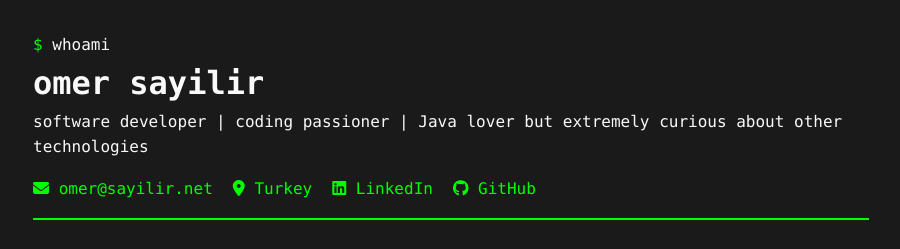
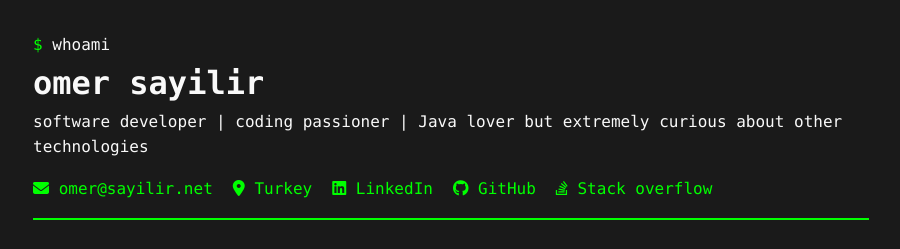
Before and after one commit to omer-sayilir/omer-sayilir.github.io, a plain HTML site: page index.html in a window 1280 px wide. Shown: the top 249 px of the page, without its empty margins (189-1089 px from the left). Drawn offline with Linux system fonts and the light colour scheme.

Commit message:
Stackoverflow profile added

```diff
--- a/index.html
+++ b/index.html
@@ -100,6 +100,7 @@
                 <a href="#"><i class="fas fa-map-marker-alt"></i> Turkey</a>
                 <a href="https://www.linkedin.com/in/omer-sayilir/"><i class="fab fa-linkedin"></i> LinkedIn</a>
                 <a href="https://github.com/omer-sayilir"><i class="fab fa-github"></i> GitHub</a>
+                <a href="https://stackoverflow.com/users/20001685/omers"><i class="fa-brands fa-stack-overflow"></i> Stack overflow</a>
             </div>
         </header>
 
```
